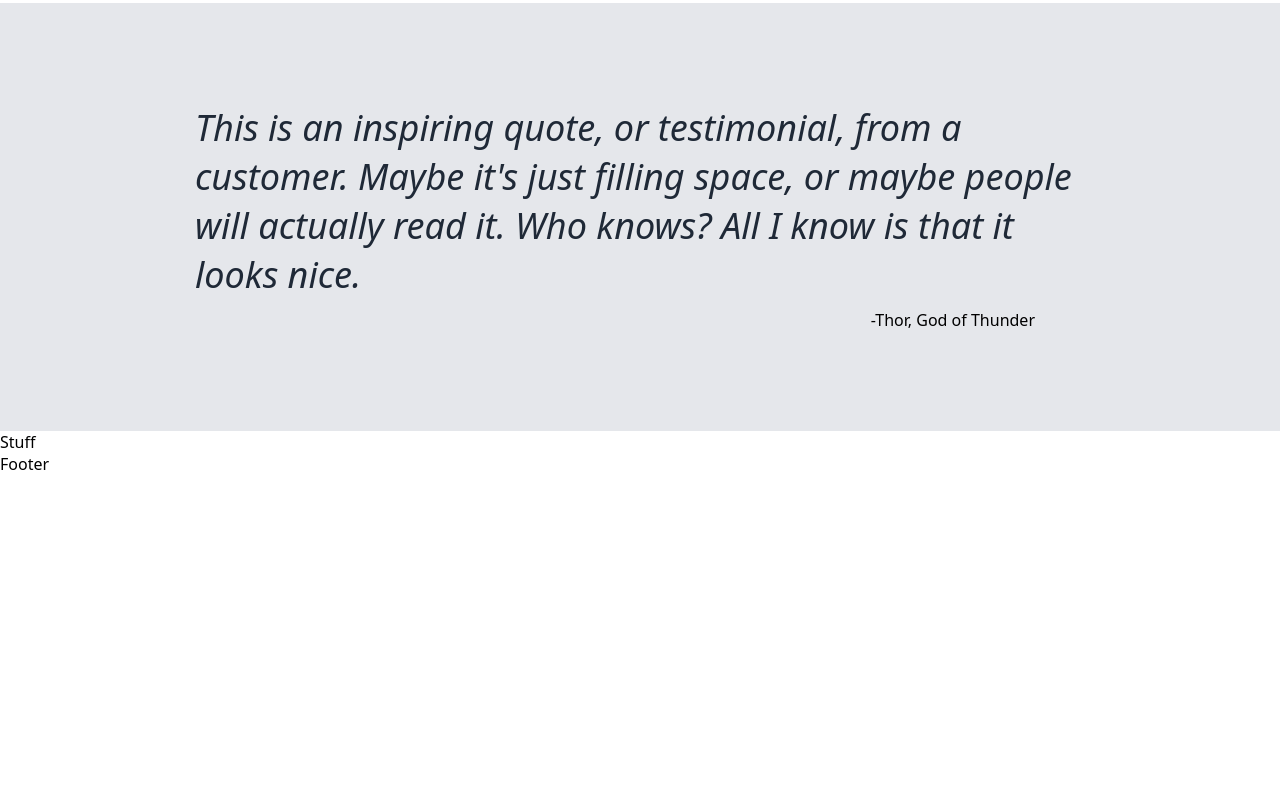
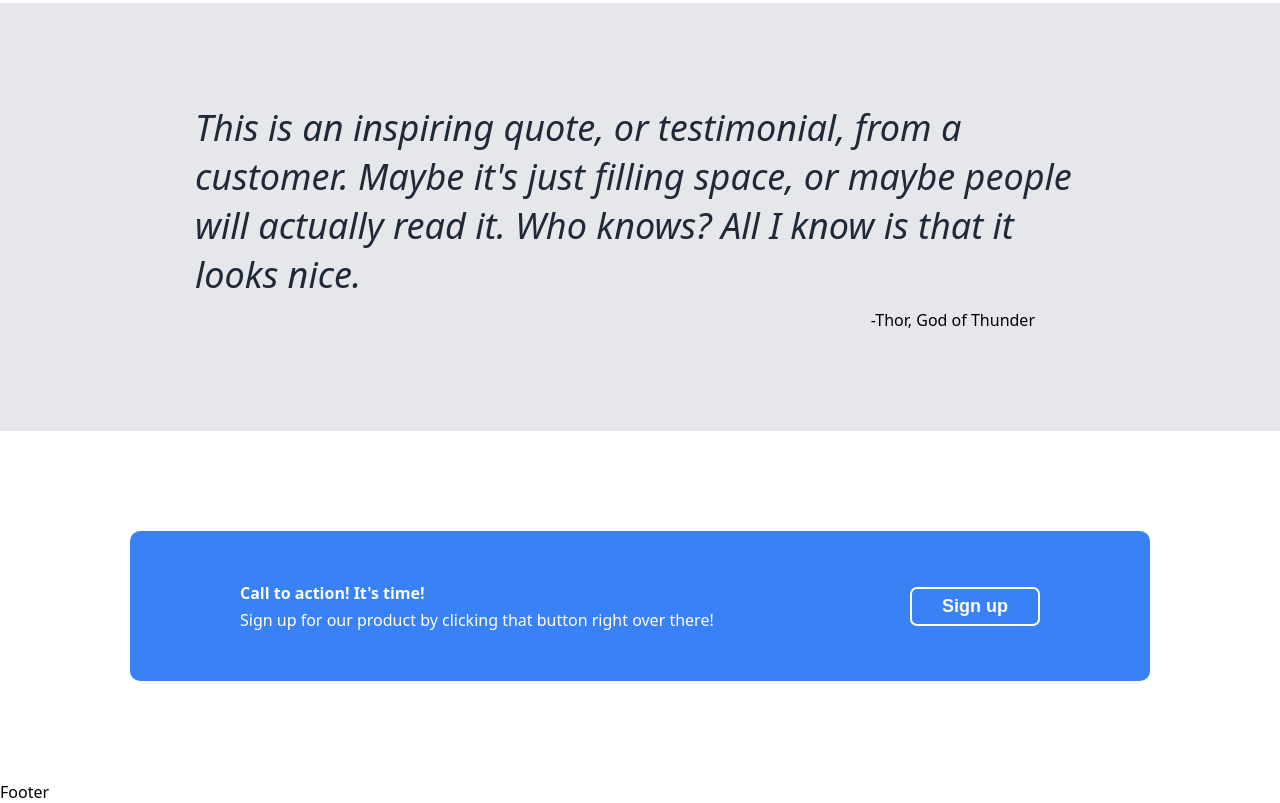
Before and after one commit to Idiob1ast/odin-landingpage, a plain HTML site: page index.html in a window 1280 px wide. Shown: the part 1061-1864 px from the top of the page. Before the commit the page ends 1536 px from the top, so only its background shows below. Drawn offline with Linux system fonts and the light colour scheme.

Commit message:
Create section 4

```diff
--- a/index.html
+++ b/index.html
@@ -65,7 +65,18 @@
         </div>
     </div>
     <div class="section-4">
-        Stuff
+        <div class="cta-box">
+            <div class="cta-innerbox">
+                <div class="cta-text">
+                    <div class="cta-title"><strong>Call to action! It's time!</strong></div>
+                    <div class="cta-subtext">
+                        Sign up for our product by clicking that button right
+                        over there!
+                    </div>
+                </div>
+                <button class="cta-button">Sign up</button>
+            </div>
+        </div>
     </div>
     <div class="footer">
         Footer
--- a/style.css
+++ b/style.css
@@ -164,6 +164,49 @@ body {
 /* ********************* */
 
 /* SECTION-4 ITEMS */
+.section-4 {
+    background-color: white;
+    display: flex;
+    justify-content: center;
+    margin: 100px 0;
+}
+
+.cta-box {
+    display: flex;
+    align-items: center;
+    justify-content: center;
+    background-color: #3882F6;
+    width: 1020px;
+    height: 150px;
+    border-radius: 10px;
+}
+
+.cta-innerbox {
+    display: flex;
+    justify-content: space-between;
+    align-items: center;
+    width: 800px;
+}
+
+.cta-text {
+    display: flex;
+    flex-direction: column;
+    color: white;
+    gap: 5px;
+}
+
+.cta-button {
+    color: white;
+    font-size: 18px;
+    background-color: #3882F6;
+    font-weight: bold;
+    padding: 7px 30px;
+    border: 2px solid white;
+    border-radius: 7px;
+}
+/* ********************* */
+
+/* FOOTER */
 
 
 /* ********************* */
```
